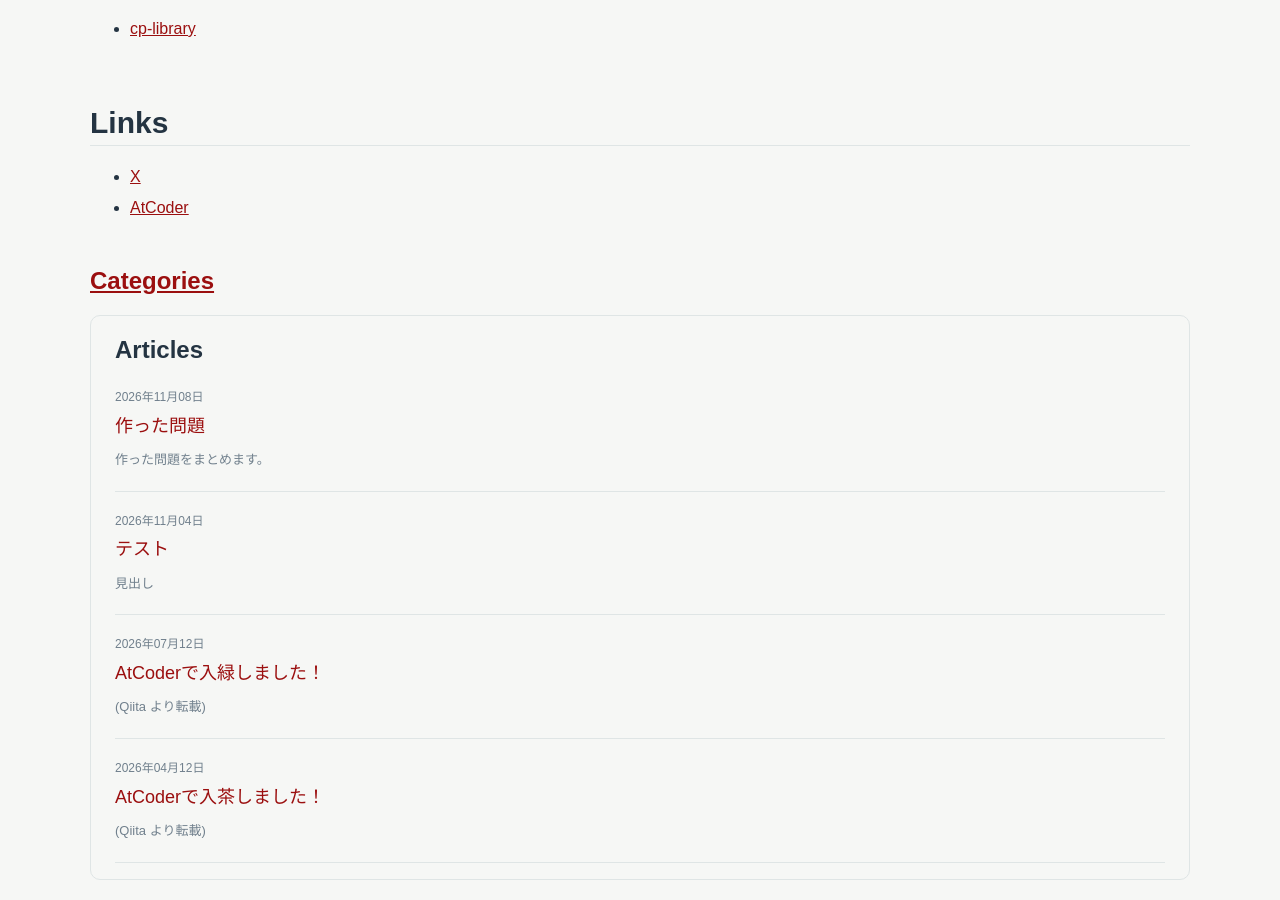
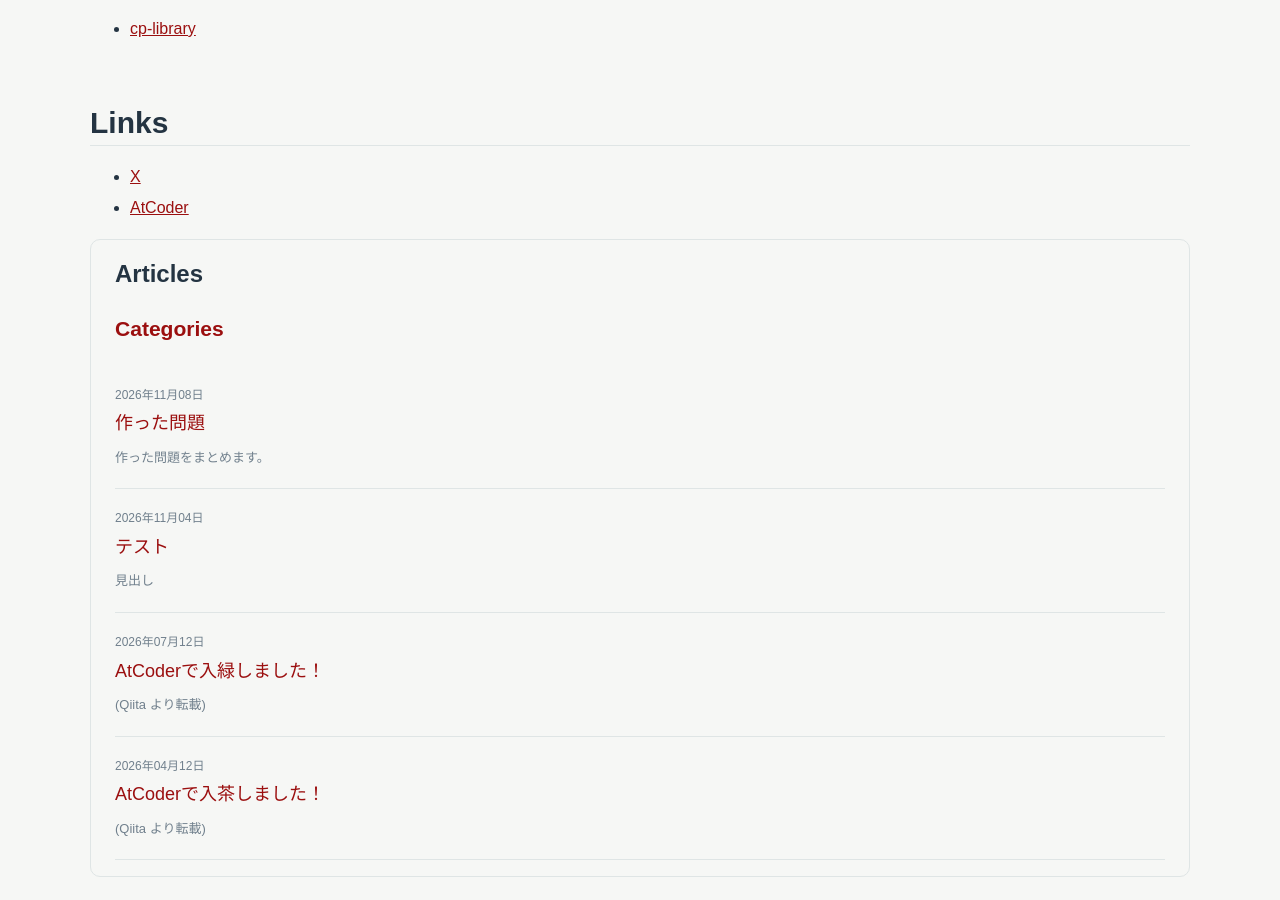
Before and after one commit to JPEG24/hp, a Jekyll site: the page built from index.md, in a window 1280 px wide and 900 px high, scrolled down 481 px. Built offline with Jekyll 4.4.1, drawn with Linux system fonts in a browser that asks for light colours.

Commit message:
something

```diff
--- a/_layouts/home.html
+++ b/_layouts/home.html
@@ -4,12 +4,12 @@ layout: default
 
 {{ content }}
 
-<a href="{{ '/categories/' | relative_url }}">
-  <h2>Categories</h2>
-</a>
 
 <div class="post-list">
 <h2>Articles</h2>
+<a href="{{ '/categories/' | relative_url }}">
+  <h3>Categories</h3>
+</a>
 <ul>
   {% for post in site.posts %}
     <li>
```
